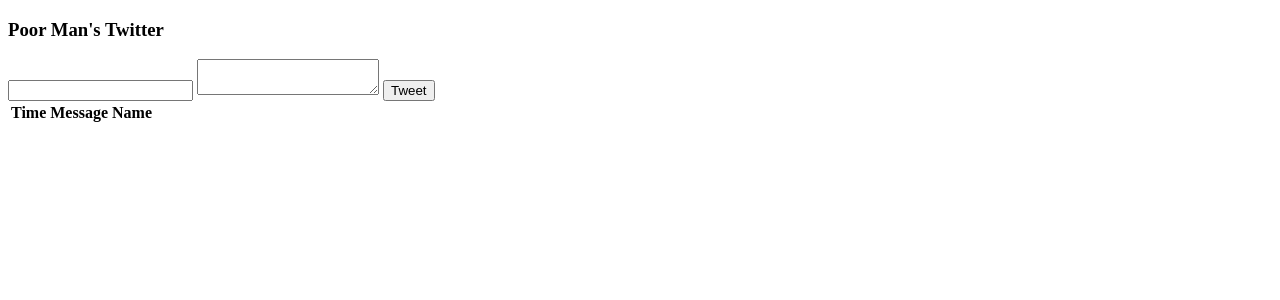
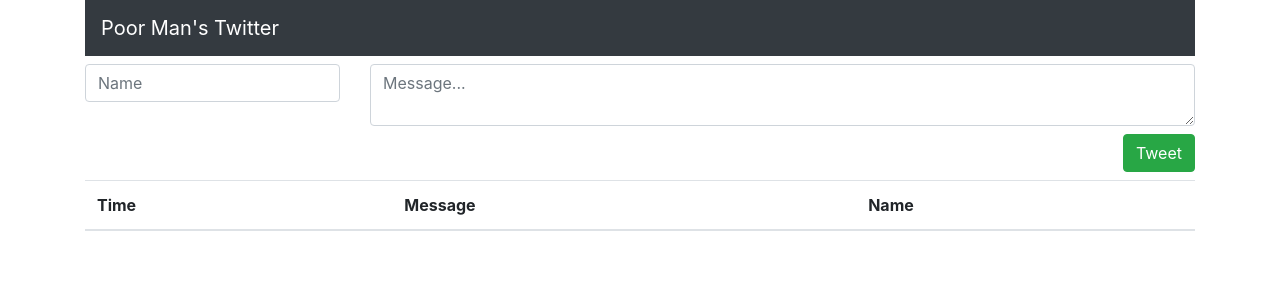
Before and after one commit to wm3ndez/vuejs-test, a Django app: page / in a window 1280 px wide. Shown: the top 300 px of the page. Run offline with Django 3.2, Linux system fonts and the light colour scheme; data that the repository does not hold is empty; parts of the project's set-up code (start-up, migrations or seed data) failed here and were passed over; some libraries are stand-ins or nearby versions.

Commit message:
Add some styling

```diff
--- a/templates/index.html
+++ b/templates/index.html
@@ -7,33 +7,52 @@
     <script src="https://cdn.jsdelivr.net/npm/vue/dist/vue.js"></script>
     <link href="{% static 'styles.css' %}">
 
+    <link rel="stylesheet" href="https://stackpath.bootstrapcdn.com/bootstrap/4.3.1/css/bootstrap.min.css"
+          integrity="sha384-ggOyR0iXCbMQv3Xipma34MD+dH/1fQ784/j6cY/iJTQUOhcWr7x9JvoRxT2MZw1T" crossorigin="anonymous">
+
     <style>
-        table td {
-            padding: 8px;
-            border: 1px solid #ddd;
+        header {
+            margin-bottom: 8px;
         }
 
-        table tr {
+        .action-buttons, #message-list {
+            margin-top: 8px;
         }
     </style>
 </head>
 <body>
 
-<div class="content" id="app">
+<div class="container" id="app">
+    <header>
+        <nav class="navbar navbar-expand-md navbar-dark bg-dark">
+            <a class="navbar-brand" href="#">Poor Man's Twitter</a>
+        </nav>
+    </header>
+
     {% verbatim %}
-    <div class="">
-        <h3>Poor Man's Twitter</h3>
-    </div>
-
-    <div id="tweet-form">
-        <form v-on:submit.prevent="insertTweet">
-            <input type="text" id="name" v-model="username">
-            <textarea id="message" v-model="msg"></textarea>
-            <button> Tweet </button>
-        </form>
+    <div class="row">
+        <div class="col">
+            <form v-on:submit.prevent="insertTweet">
+                <div class="row">
+                    <div class="col-3 ">
+                        <input type="text" v-model="username"
+                               class="form-control" placeholder="Name">
+                    </div>
+                    <div class="col-9">
+                        <textarea id="message" v-model="msg"
+                                  class="form-control" maxlength="50" placeholder="Message..."></textarea>
+                    </div>
+                </div>
+                <div class="row action-buttons">
+                    <div class="col">
+                        <button class="btn btn-success float-right"> Tweet</button>
+                    </div>
+                </div>
+            </form>
+        </div>
     </div>
     <div id="message-list">
-        <table>
+        <table class="table table-striped">
             <thead>
             <tr>
                 <th>Time</th>
```
